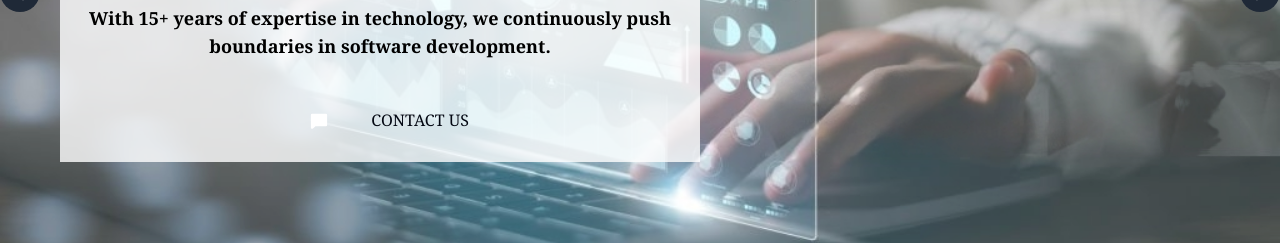
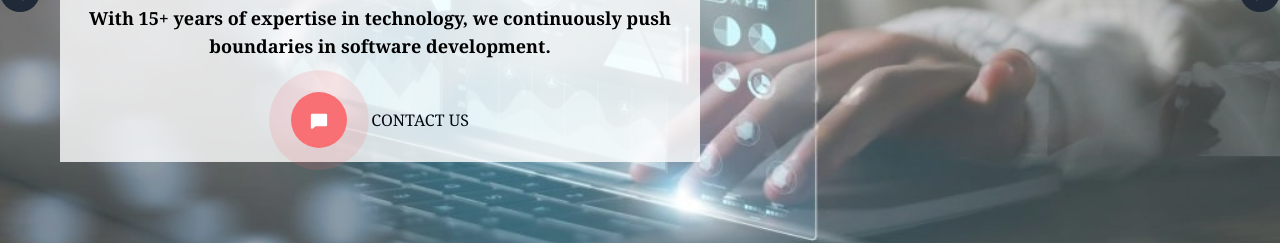
Before and after one commit to HaileabWolde/tbclandingpage, a React (Vite) app: page / in a window 1280 px wide. Shown: the part 448-691 px from the top of the page. Built offline with nearby package versions, Linux system fonts and the light colour scheme; no server answers.

Commit message:
added the color back

```diff
--- a/src/components/organs/Software/Testimonals.tsx
+++ b/src/components/organs/Software/Testimonals.tsx
@@ -85,7 +85,7 @@ const Testimonials = ()=> {
                   key={index}
                   cardClass={` ${ middleSlide === index
                     ? " bg-opacity-100 transform scale-110"
-                    : " bg-opacity-100 md:opacity-50 md:pointer-events-none  "} h-[400px] pt-6 shadow-md border-solid border-2  bg-white rounded-lg`}
+                    : " bg-opacity-100 md:opacity-50 md:pointer-events-none"} h-[400px] pt-6 shadow-md border-solid border-2  bg-white rounded-lg`}
                   imageAlt={feedback.person}
                   imageSrc={renderProfileImg(index)}
                   imageWrapperClass="w-[90px] h-[90px] rounded-[50%] overflow-hidden mx-auto"
--- a/tailwind.config.js
+++ b/tailwind.config.js
@@ -5,6 +5,13 @@ export default {
     extend: {
       pointerEvents: {
         'none': 'none',
+      },
+      colors: {
+        color1: "#f87073",
+        color2: "#FA9C0F",
+        color3: "#152F37",
+        color4: "#35528B",
+        color5: "#ffffff",
       },
       fontFamily: {
         poppins: ["Poppins"],
```
